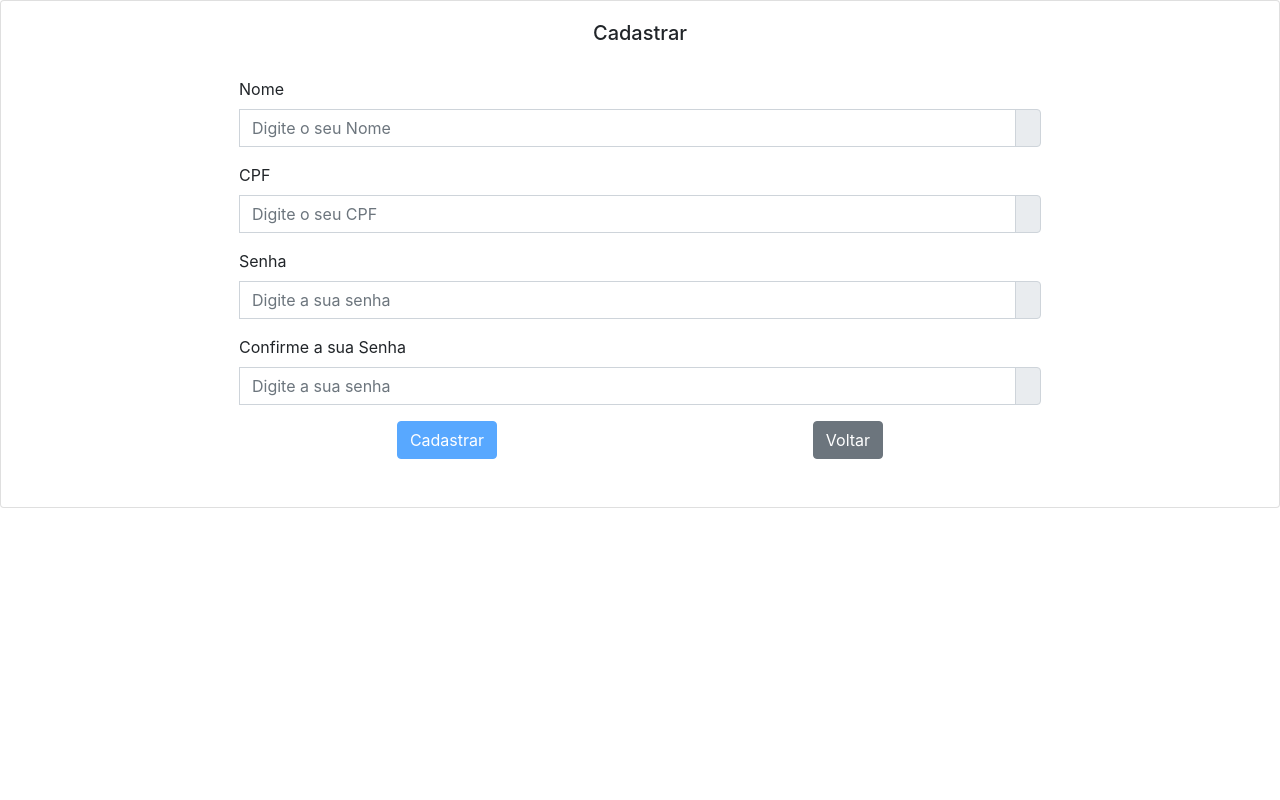
After one commit to LeoHSRodrigues/ArduinoWebAccessController, a PHP site: page /cadastro.php in a window 1280 px wide. The commit adds this page. Run offline with PHP 8.4, Linux system fonts and the light colour scheme; some libraries are stand-ins or nearby versions.

Commit message:
Criado Tela de Cadastro

```diff
--- /dev/null
+++ b/WEB/cadastro.php
@@ -0,0 +1,156 @@
+<?php
+session_start();
+if ($_SERVER['REQUEST_METHOD'] == 'POST')
+{
+	require_once('db.class.php');
+	$banco = new db();
+	$nome = $_POST['nome'];
+	$cpf = $_POST['cpf'];
+	$senha = hash('sha512', $_POST['senha']);
+	$resultado = $banco->insere($nome,$cpf,$senha);
+
+}
+?>
+
+
+<html>
+<head>
+	<meta charset="UTF-8">
+	<title>Cadastro</title>
+	<link rel="stylesheet" type="text/css" href="../CSS/bootstrap.min.css">
+	<link rel="stylesheet" type="text/css" href="../CSS/estilo.css">
+	<link rel="stylesheet" type="text/css" href="../Bibliotecas/Font-Awesome/css/all.min.css">
+	<script src="../Javascript/jquery-3.3.1.js"></script>
+	<script src="../Javascript/popper.min.js"></script>
+	<script src="../Javascript/bootstrap.min.js"></script>
+	<script src="../Bibliotecas/Font-Awesome/js/all.min.js"></script>
+	<script src="../Javascript/jquery.mask.js"></script>
+	<link rel="shortcut icon" href="../Imagens/favicon-lock.ico" />
+</head>
+<body>
+	<div class="main_container">
+
+		<div class="loginbox mx-auto page-wrapper">
+			<div class="card mx-auto bordaRounded">
+				<div class="card-body mx-auto">
+					<h5 class="card-title center_text">Cadastrar</h5>
+				</div>
+				<div class="msg_erro">
+            <?php
+            if(isset($_SESSION['msg'])){
+              echo $_SESSION['msg'];
+               unset($_SESSION['msg']);
+            } else {
+              unset($_SESSION['msg']);
+            }?>
+          </div>
+				<form class="" method="post" id="meuForm" autocomplete="off">
+
+
+					<div class="form-group input-group col-sm-12 mx-auto">
+
+						<div class="form-group input-group col-sm-8 mx-auto">
+							<label for="nome">Nome</label>
+							<div class="input-group"></div>
+							<input type="text" required id="nome" name="nome" class="form-control" required placeholder="Digite o seu Nome" aria-label="Digite o seu nome" required aria-describedby="basic-addon2">
+							<div class="input-group-append">
+								<span class="input-group-text" id="basic-addon2"><i id="validadorNome" class="fas fa-times"></i></span>
+							</div>
+						</div>
+
+						<div class="form-group input-group col-sm-8 mx-auto">
+							<label for="CPF">CPF</label>
+							<div class="input-group"></div>
+							<input type="text" id="CPF" name="cpf" class="form-control" required placeholder="Digite o seu CPF" aria-label="Digite o seu email" required aria-describedby="basic-addon2">
+							<div class="input-group-append">
+								<span class="input-group-text" id="basic-addon2"><i id="validadorCPF" class="fas fa-times"></i></span>
+							</div>
+						</div>
+
+
+						<div class="form-group input-group col-sm-8 mx-auto">
+							<label for="senha">Senha</label>
+							<div class="input-group"></div>
+							<input type="password" id="senha" name="senha" class="form-control" placeholder="Digite a sua senha" required aria-label="Digite o seu email" required aria-describedby="basic-addon2">
+							<div class="input-group-append">
+								<span class="input-group-text" id="basic-addon2"><i id="validadorSenha" class="fas fa-times"></i></span>
+							</div>
+						</div>
+
+						<div class="form-group input-group col-sm-8 mx-auto">
+							<label for="senha">Confirme a sua Senha</label>
+							<div class="input-group"></div>
+							<input type="password" id="conf_senha" name="senha" class="form-control" placeholder="Digite a sua senha" required aria-label="Digite o seu email" required aria-describedby="basic-addon2">
+							<div class="input-group-append">
+								<span class="input-group-text" id="basic-addon2"><i id="validadorConfirmaSenha" class="fas fa-times"></i></span>
+							</div>
+						</div>
+
+						<div class="form-group input-group col-sm-8 mx-auto">
+							<input type="submit" disabled style="margin: auto" id="cadastrar" class="btn btn-primary" value="Cadastrar">
+							<input type="button" onclick="window.location.href='login.php'" style="margin: auto" id="voltar" class="btn btn-secondary" value="Voltar">
+						</div>
+					</div>
+				</form>
+			</div>
+		</div>
+	</div>
+</body>
+</html>
+<script type="text/javascript">
+    $(document).ready(function() {
+     $('#CPF').mask('000.000.000-00',{clearIfNotMatch: true});
+
+
+		$('#senha, #conf_senha').on('keyup focusout', function () {
+	if ($('#senha').val() == $('#conf_senha').val() && $('#senha').val().length > 4 ) {
+			$( "#senha" ).removeClass("bg-danger text-white");
+			$( "#conf_senha" ).removeClass("bg-danger text-white");
+			$( "#validadorSenha" ).removeClass( "fas fa-times");
+			$( "#validadorConfirmaSenha" ).removeClass( "fas fa-times");
+			$( "#validadorSenha" ).addClass( "fas fa-check");
+			$( "#validadorConfirmaSenha" ).addClass( "fas fa-check");
+			$('#cadastrar').prop("disabled", false);
+	} else {
+			$( "#validadorSenha" ).removeClass( "fas fa-check");
+			$( "#validadorSenha" ).addClass( "fas fa-times");
+			$( "#validadorConfirmaSenha" ).addClass( "fas fa-times");
+			$( "#senha" ).addClass("bg-danger text-white");
+			$( "#conf_senha" ).addClass("bg-danger text-white");
+
+	}
+	});
+     $('#CPF').focusout(function(){
+      if($("#CPF").val().length < 11) {
+			$( "#validadorCPF" ).removeClass( "fas fa-check");
+			$( "#validadorCPF" ).addClass( "fas fa-times");
+			$( "#CPF" ).addClass("bg-danger text-white");
+      }
+      else{
+			$( "#CPF" ).removeClass("bg-danger text-white");
+			$( "#validadorCPF" ).removeClass( "fas fa-times");
+			$( "#validadorCPF" ).addClass( "fas fa-check");
+      }
+    });
+
+     $('#nome').focusout(function(){
+      if($("#nome").val().length < 5) {
+			$( "#validadorNome" ).removeClass( "fas fa-check");
+			$( "#validadorNome" ).addClass( "fas fa-times");
+			$( "#nome" ).addClass("bg-danger text-white");
+      }
+      else{
+			$( "#nome" ).removeClass("bg-danger text-white");
+			$( "#validadorNome" ).removeClass( "fas fa-times");
+			$( "#validadorNome" ).addClass( "fas fa-check");
+			$('#cadastrar').prop("disabled", true);
+      }
+    });
+
+   });
+ </script>
+ <script>
+   $("form#meuForm").submit(function(e) {
+    $('#CPF').unmask();
+  });
+ </script>
```
Also changed, not shown: WEB/db.class.php (+13 -4 lines), WEB/login.php (+8 -10 lines), 2 other files.
